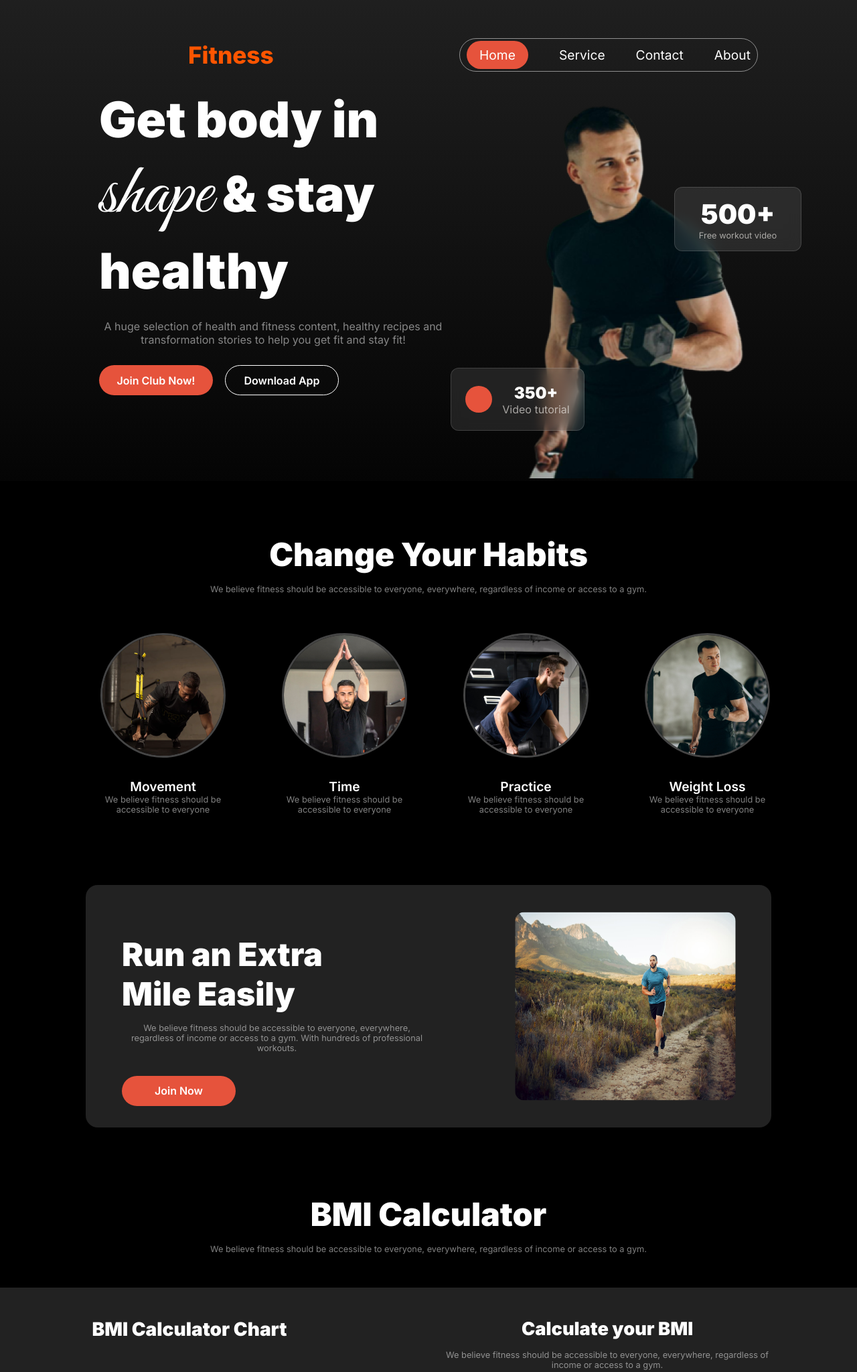
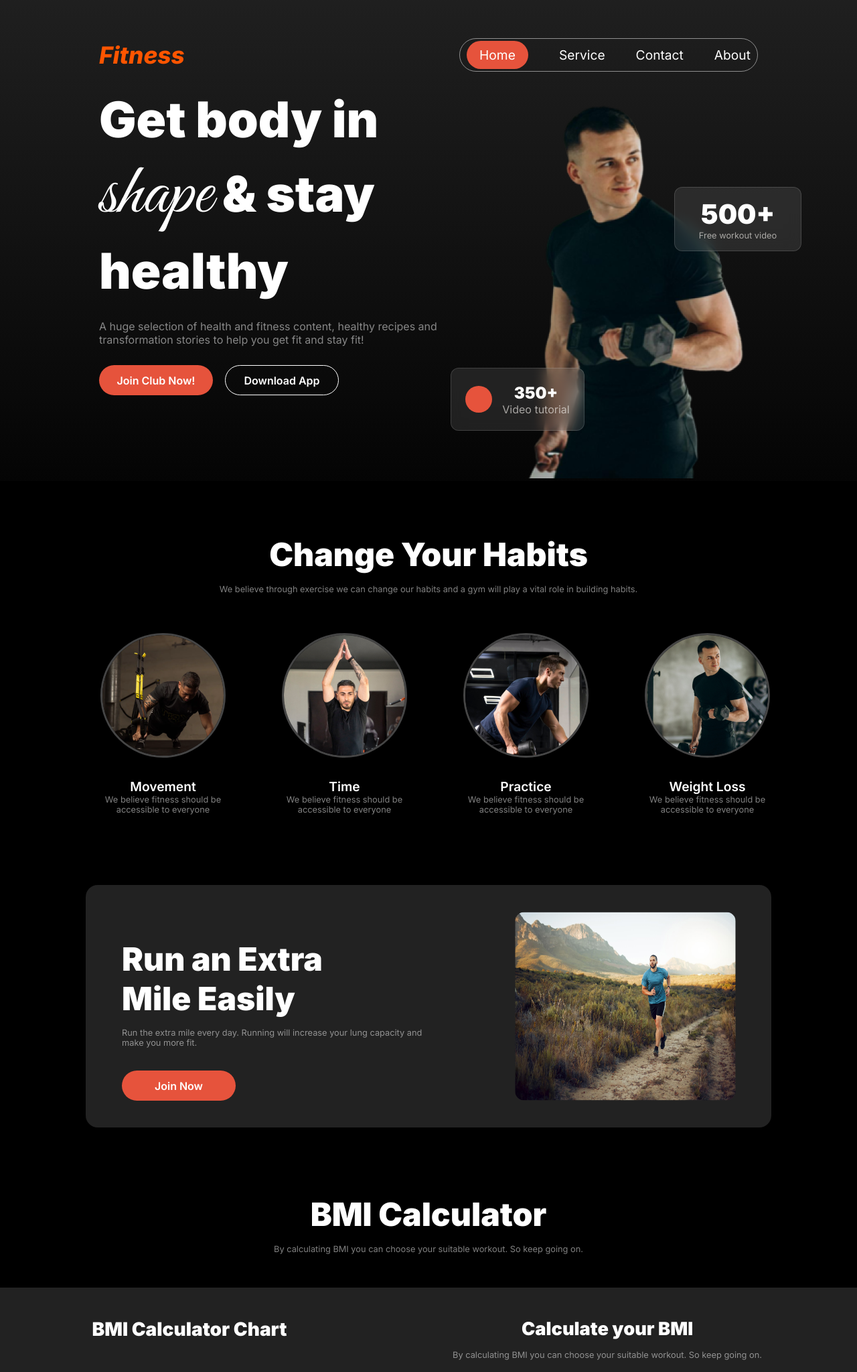
Before and after one commit to neyaz14/gym-website, a plain HTML site: page index.html in a window 1280 px wide. Shown: the top 2048 px of the page at 67% size. Drawn offline with Linux system fonts and the light colour scheme.

Commit message:
all done including lorem ipsm changing

```diff
--- a/index.html
+++ b/index.html
@@ -16,7 +16,7 @@
     <header>
         <nav class="nav">
             <div id="nav-title">
-                <p class="nav-title">Fitness</p>
+                <p class="nav-title"> <i>Fitness</i></p>
             </div>
 
             <div class="navbar">
@@ -91,7 +91,7 @@
         <section class="change-habits">
             <div class="habit-description">
                 <h3>Change Your Habits</h3>
-                <p>We believe fitness should be accessible to everyone, everywhere, regardless of income or access to a gym.</p>
+                <p>We believe through exercise we can change our habits and a gym will play a vital role in building habits. </p>
             </div>
         <!-- Img er gallary -->
             <div class="habit-gallary">
@@ -143,7 +143,7 @@
             <div class="run-description">
                 <h3>Run an Extra <br>
                     Mile Easily</h3>
-                <p>We believe fitness should be accessible to everyone, everywhere, regardless of income or access to a gym. With hundreds of professional workouts.</p>
+                <p>Run the extra mile every day. Running will increase your lung capacity and make you more fit. </p>
                 <button class="btn-1" id="btn">Join Now</button>
             </div>
 
@@ -161,7 +161,8 @@
         <section class="bmi-section">
             <div class="bmi-description">
                 <h3>BMI Calculator</h3>
-                <p>We believe fitness should be accessible to everyone, everywhere, regardless of income or access to a gym.</p>
+                <p>By calculating BMI you can choose your suitable workout. So keep going
+                    on.</p>
 
             </div>
 
@@ -209,7 +210,8 @@
                          <div class="calculator">
                              <div class="calc-description">
                              <h3>Calculate your BMI</h3>
-                             <p>We believe fitness should be accessible to everyone, everywhere, regardless of income or access to a gym. </p>
+                             <p>By calculating BMI you can choose your suitable workout. So keep going
+                                on. </p>
                              </div>
 
 
@@ -260,7 +262,7 @@
 
             <div class="team-description">
                 <h3>Meet Our Team</h3>
-                <p>We believe fitness should be accessible to everyone, everywhere, regardless of income or access to a gym.</p>
+                <p>Meet our trainer who will help you in your workouts to finish them properly. they all have 5 years of experience and are helpful.</p>
             </div>
 
             <div class="team-img-gallary">
--- a/style.css
+++ b/style.css
@@ -37,9 +37,7 @@ header{
     align-items: center;
     flex-wrap: wrap;
 }
-#nav-title{
-    width: 40%;
-}
+
 .nav-title{
     color: rgb(255, 85, 0);
     font-family: Inter;
@@ -56,7 +54,7 @@ header{
 }
 
 .navbar>ul{
-    width: 90%;
+    width: 100%;
     list-style: none;
     display: flex;
     border: 1px solid rgba(255, 255, 255, 0.503);
@@ -166,7 +164,7 @@ header{
     font-size: 1rem;
     font-weight: 400;
     font-family: Inter;
-
+    text-align: left;
     margin: 28px 0;
 }
 .btn-1{
@@ -684,6 +682,7 @@ main{
     font-weight: 400;
     margin-top: 14px;
     margin-bottom: 34px;
+    text-align: left;
 }
 
 
```
